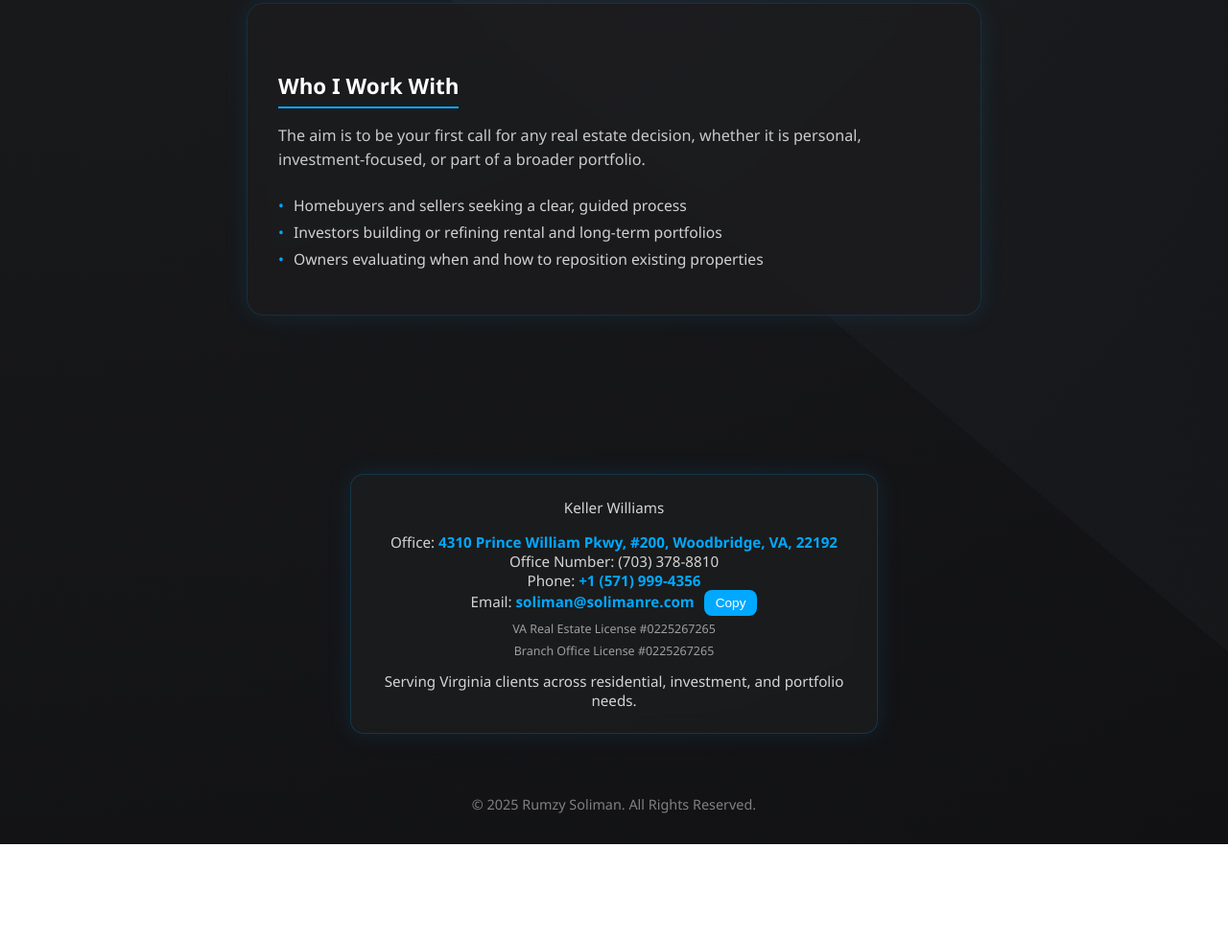
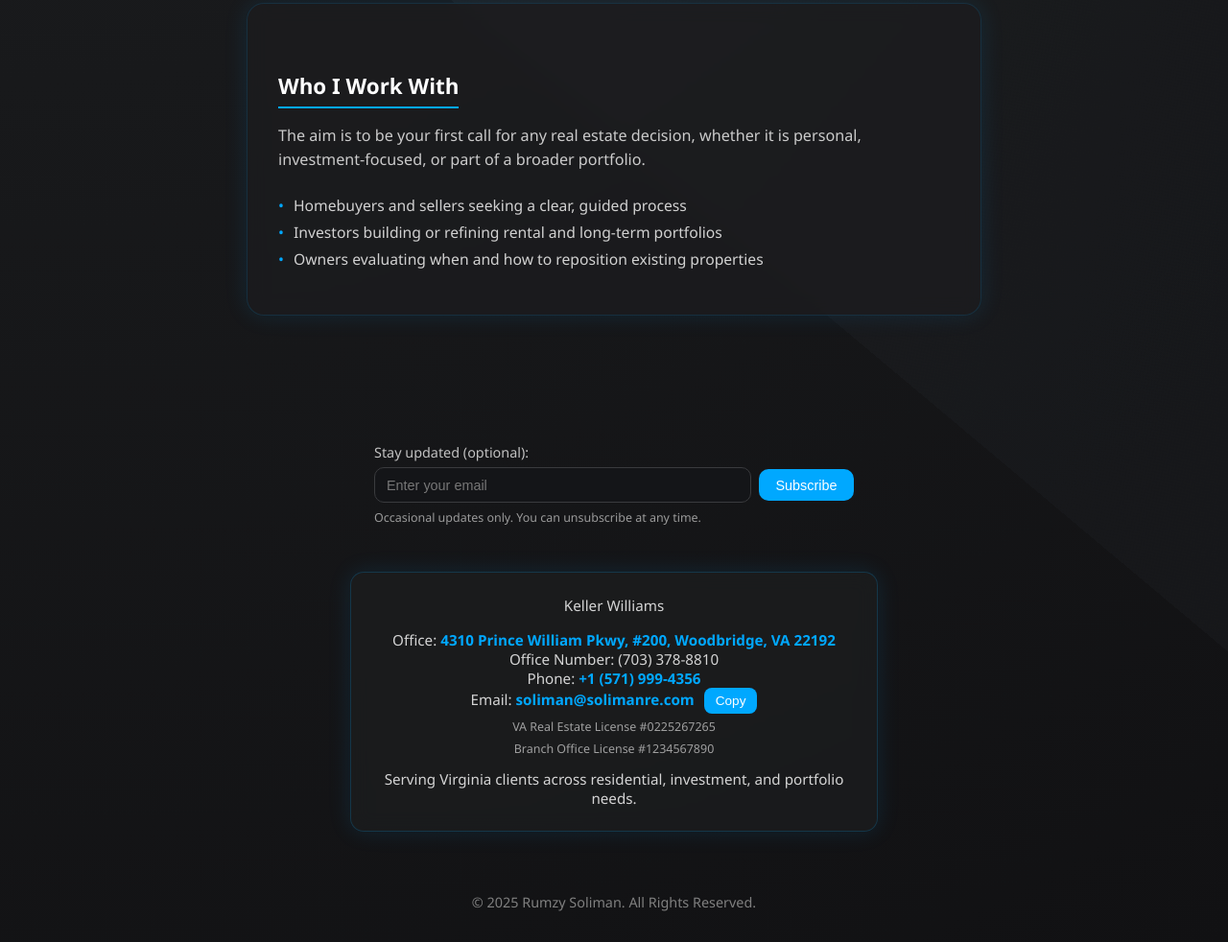
Before and after one commit to solimanrumzy-cell/rsoliman.github.io, a plain HTML site: page index.html in a window 1280 px wide. Shown: the part 1165-2147 px from the top of the page at 96% size. Before the commit the page ends 2045 px from the top, so only its background shows below. Drawn offline with Linux system fonts and the light colour scheme.

Commit message:
Update index.html

```diff
--- a/index.html
+++ b/index.html
@@ -172,12 +172,65 @@
       left: 0;
       color: #00a8ff;
     }
+
+    /* Newsletter styles */
+    .newsletter-form {
+      max-width: 500px;
+      width: 90%;
+      margin: 2rem auto 0 auto;
+      text-align: left;
+    }
+    .newsletter-label {
+      display: block;
+      font-size: 0.9rem;
+      color: #c2c2c2;
+      margin-bottom: 0.4rem;
+    }
+    .newsletter-row {
+      display: flex;
+      gap: 0.5rem;
+      align-items: center;
+    }
+    .newsletter-input {
+      flex: 1;
+      padding: 0.6rem 0.75rem;
+      border-radius: 10px;
+      border: 1px solid #3a3b3e;
+      background: #141518;
+      color: #f1f1f1;
+      font-size: 0.9rem;
+    }
+    .newsletter-input::placeholder {
+      color: #777;
+    }
+    .newsletter-button {
+      padding: 0.55rem 1.1rem;
+      border-radius: 10px;
+      border: none;
+      background: #00a8ff;
+      color: #ffffff;
+      font-size: 0.9rem;
+      cursor: pointer;
+      transition: background 0.2s ease, transform 0.18s ease;
+      white-space: nowrap;
+    }
+    .newsletter-button:hover {
+      background: #008de0;
+      transform: translateY(-1px);
+    }
+    .newsletter-note {
+      display: block;
+      margin-top: 0.4rem;
+      font-size: 0.78rem;
+      color: #9a9a9a;
+    }
+
     .bottom-card {
       background: rgba(28, 29, 31, 0.8);
       backdrop-filter: blur(10px);
       width: 90%;
       max-width: 500px;
-      margin: 4rem auto 2rem;
+      margin: 3rem auto 2rem;
       padding: 1.5rem;
       border-radius: 14px;
       text-align: center;
@@ -189,7 +242,6 @@
     .bottom-card .contact-details { margin: 1rem 0 0.8rem 0; }
     .bottom-card .highlight { font-weight: bold; }
 
-    /* License line styling: lighter grey, smaller font */
     .license-line {
       display: block;
       margin-top: 0.35rem;
@@ -232,6 +284,13 @@
       }
       .content-box {
         padding: 1.5rem 1rem;
+      }
+      .newsletter-row {
+        flex-direction: column;
+        align-items: stretch;
+      }
+      .newsletter-button {
+        width: 100%;
       }
     }
   </style>
@@ -289,16 +348,43 @@
       </div>
     </section>
 
+    <!-- Minimal Newsletter Signup (Formspree) -->
+    <form
+      action="https://formspree.io/f/xqeznaae"
+      method="POST"
+      class="newsletter-form"
+    >
+      <label class="newsletter-label" for="newsletter-email">
+        Stay updated (optional):
+      </label>
+      <div class="newsletter-row">
+        <input
+          id="newsletter-email"
+          type="email"
+          name="email"
+          placeholder="Enter your email"
+          required
+          class="newsletter-input"
+        >
+        <button type="submit" class="newsletter-button">
+          Subscribe
+        </button>
+      </div>
+      <small class="newsletter-note">
+        Occasional updates only. You can unsubscribe at any time.
+      </small>
+    </form>
+
     <div class="bottom-card fade-in" id="contact-info">
       Keller Williams<br>
       <div class="contact-details">
-        Office: <span class="highlight">4310 Prince William Pkwy, #200, Woodbridge, VA, 22192</span><br>
+        Office: <span class="highlight">4310 Prince William Pkwy, #200, Woodbridge, VA 22192</span><br>
         Office Number: (703) 378-8810<br>
         Phone: <span class="highlight">+1 (571) 999-4356</span><br>
         Email: <span class="highlight" id="emailText">soliman@solimanre.com</span>
         <button class="copy-btn" onclick="copyEmail()">Copy</button>
         <span class="license-line">VA Real Estate License #0225267265</span>
-        <span class="license-line">Branch Office License #0225267265</san>
+        <span class="license-line">Branch Office License #1234567890</span>
         <div id="copiedMsg" class="copied">Copied!</div>
       </div>
       Serving Virginia clients across residential, investment, and portfolio needs.
```
